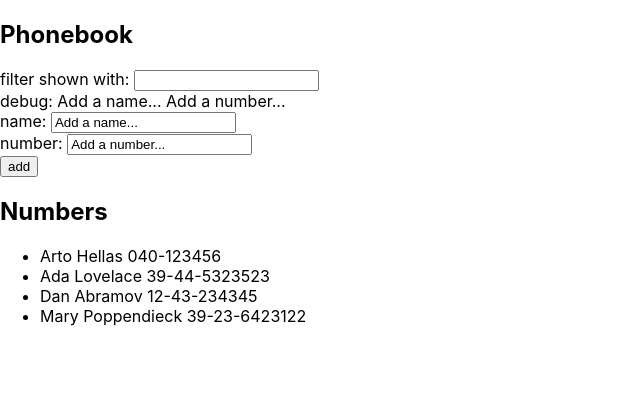
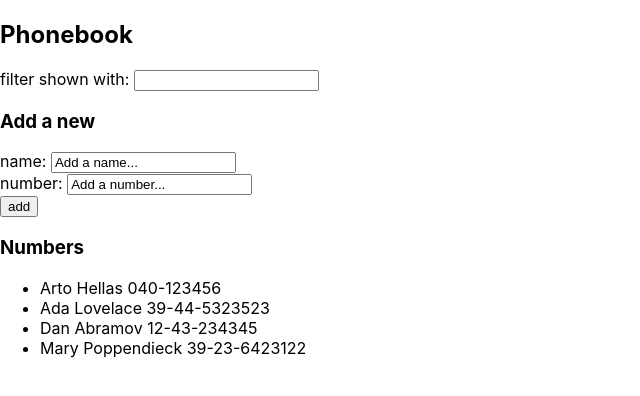
Before and after one commit to joshuaherrera/full-stack-open-2020, a React (Create React App) app in the folder submission/part2/phonebook/: page / in a window 1280 px wide. Shown: the top 396 px of the page, without its empty margins (0-640 px from the left). Built offline with nearby package versions, Linux system fonts and the light colour scheme.

Commit message:
finished 2.10, refactored logic into seperate components

```diff
--- a/submission/part2/phonebook/src/App.js
+++ b/submission/part2/phonebook/src/App.js
@@ -1,4 +1,7 @@
 import React, { useState } from "react";
+import Filter from "./components/Filter";
+import PersonForm from "./components/PersonForm";
+import Persons from "./components/Persons";
 
 const App = () => {
   const [persons, setPersons] = useState([
@@ -7,6 +10,7 @@ const App = () => {
     { name: "Dan Abramov", number: "12-43-234345" },
     { name: "Mary Poppendieck", number: "39-23-6423122" },
   ]);
+
   const [newName, setNewName] = useState("Add a name...");
   const [newNumber, setNewNumber] = useState("Add a number...");
   const [newSearchParam, setNewSearchParam] = useState("");
@@ -45,33 +49,17 @@ const App = () => {
   return (
     <div>
       <h2>Phonebook</h2>
-      filter shown with: <input onChange={handleParamChange} />
-      <form onSubmit={addPerson}>
-        <div>
-          debug: {newName} {newNumber}
-        </div>
-        <div>
-          name: <input value={newName} onChange={handleNameChange} />
-        </div>
-        <div>
-          number: <input value={newNumber} onChange={handleNumberChange} />
-        </div>
-        <div>
-          <button type="submit">add</button>
-        </div>
-      </form>
-      <h2>Numbers</h2>
-      <ul>
-        {persons
-          .filter((person) =>
-            person.name.toLowerCase().includes(newSearchParam.toLowerCase())
-          )
-          .map((person) => (
-            <li key={person.name}>
-              {person.name} {person.number}
-            </li>
-          ))}
-      </ul>
+      <Filter handleParamChange={handleParamChange} />
+      <h3>Add a new</h3>
+      <PersonForm
+        addPerson={addPerson}
+        newName={newName}
+        newNumber={newNumber}
+        handleNameChange={handleNameChange}
+        handleNumberChange={handleNumberChange}
+      />
+      <h3>Numbers</h3>
+      <Persons persons={persons} newSearchParam={newSearchParam} />
     </div>
   );
 };
--- /dev/null
+++ b/submission/part2/phonebook/src/components/Filter.js
@@ -0,0 +1,11 @@
+import React from "react";
+
+const Filter = ({ handleParamChange }) => {
+  return (
+    <div>
+      filter shown with: <input onChange={handleParamChange} />
+    </div>
+  );
+};
+
+export default Filter;
--- /dev/null
+++ b/submission/part2/phonebook/src/components/PersonForm.js
@@ -0,0 +1,25 @@
+import React from "react";
+
+const PersonForm = ({
+  addPerson,
+  newName,
+  newNumber,
+  handleNameChange,
+  handleNumberChange,
+}) => {
+  return (
+    <form onSubmit={addPerson}>
+      <div>
+        name: <input value={newName} onChange={handleNameChange} />
+      </div>
+      <div>
+        number: <input value={newNumber} onChange={handleNumberChange} />
+      </div>
+      <div>
+        <button type="submit">add</button>
+      </div>
+    </form>
+  );
+};
+
+export default PersonForm;
--- /dev/null
+++ b/submission/part2/phonebook/src/components/Persons.js
@@ -0,0 +1,19 @@
+import React from "react";
+
+const Persons = ({ persons, newSearchParam }) => {
+  return (
+    <ul>
+      {persons
+        .filter((person) =>
+          person.name.toLowerCase().includes(newSearchParam.toLowerCase())
+        )
+        .map((person) => (
+          <li key={person.name}>
+            {person.name} {person.number}
+          </li>
+        ))}
+    </ul>
+  );
+};
+
+export default Persons;
```
